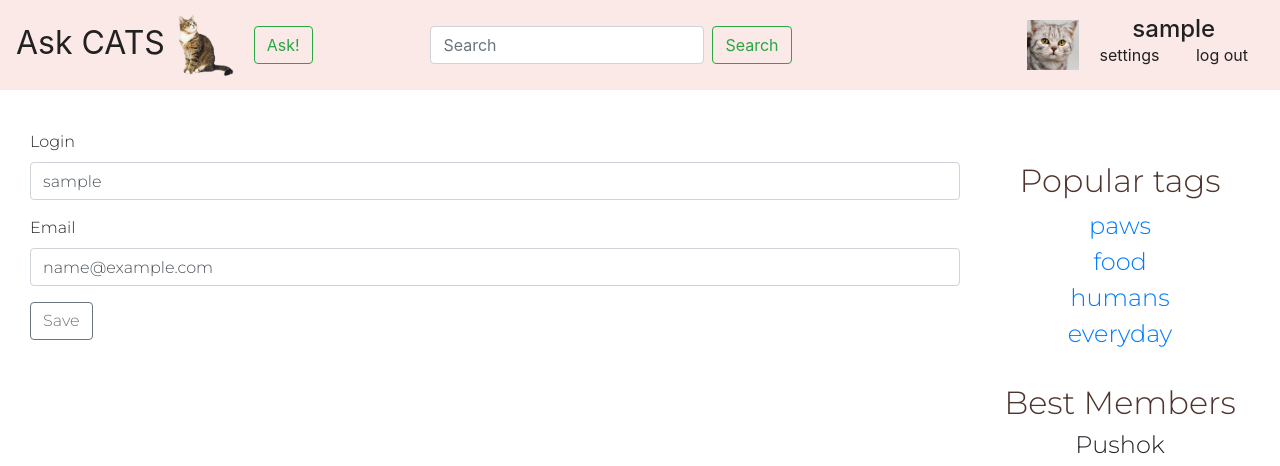
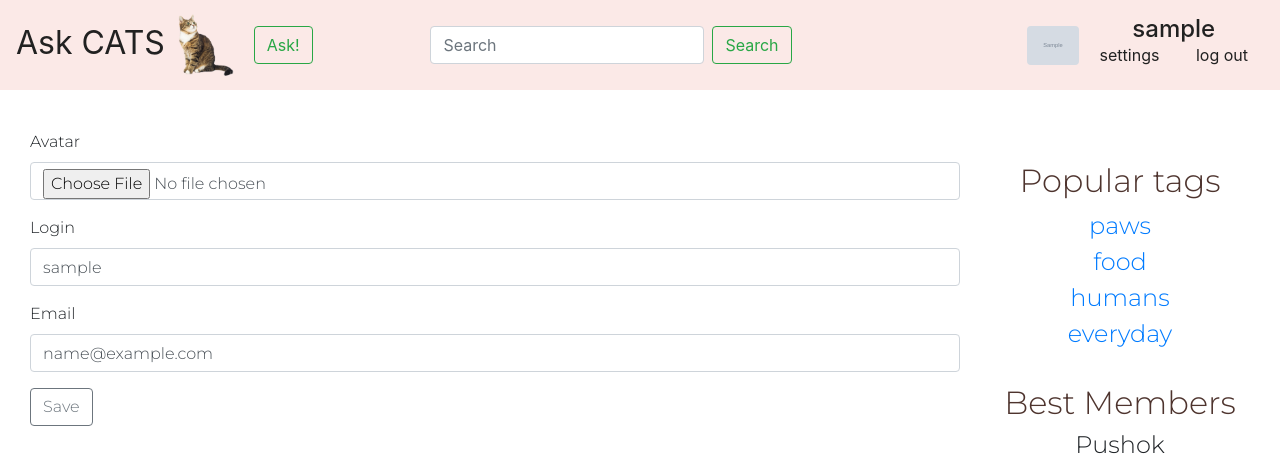
Before and after one commit to labzunova/WEB-TP-Homeworks, a Django app: page /settings/ in a window 1280 px wide. Shown: the top 466 px of the page. Run offline with Django 3.2, Linux system fonts and the light colour scheme; a user stored in the database is signed in; tables that the repository leaves empty hold one stand-in row (values such as "Sample post"); grey boxes marked "Sample" are stand-in pictures; some libraries are stand-ins or nearby versions.

Commit message:
troubles with pics

```diff
--- a/app/forms.py
+++ b/app/forms.py
@@ -44,6 +44,7 @@ class AskForm(forms.ModelForm):
     class Meta:
         model = Question
         fields = ['title', 'text', 'tags']
+
     error_messages = {'title': {'required': 'Enter a title'},
                       'text': {'required': 'Enter a question text'}}
 
@@ -57,9 +58,13 @@ class AnswerForm(forms.ModelForm):
         }
 
 
-class SettingsForm(forms.Form):
+class SettingsForm(forms.ModelForm):
     login = forms.CharField()
-    email = forms.CharField()
+    email = forms.EmailField()
+
+    class Meta:
+        model = Author
+        fields = ['avatar']
 
     def clean(self):
         cleaned_data = super(SettingsForm, self).clean()
--- a/app/models.py
+++ b/app/models.py
@@ -30,7 +30,7 @@ class Author(models.Model):
     #identificator = models.IntegerField(verbose_name='id юзера', default=0)
     user = models.OneToOneField(User, on_delete=models.CASCADE)
     user_name = models.CharField(max_length=256, verbose_name='Имя', default='null')
-    avatar = models.ImageField(default='askсats/static/images/test.jpg')
+    avatar = models.ImageField(default='askсats/static/images/test.jpg', upload_to='avatar/%Y/%m/%d/', verbose_name="avatar")
     objects = SettingsManager()
 
     def __str__(self):
--- a/app/views.py
+++ b/app/views.py
@@ -104,16 +104,19 @@ def settings(request):
     author = Author.objects.filter(user=request.user)[0]
     form = SettingsForm(init_data, initial=init_data)
     if request.POST:
-        form = SettingsForm(request.POST)
+        form = SettingsForm(request.POST, files=request.FILES,
+                            instance=request.user.author)
         if form.is_valid():
             username_field = form.cleaned_data.get('login')
             email_field = form.cleaned_data.get('email')
             user_ = request.user
             user_.username = username_field
             author.user_name = username_field
+            author.avatar = form.cleaned_data('avatar')
             user_.email = email_field
             author.save()
             user_.save()
+            form.save()
             # password_field = form.cleaned_data.get('email')
 
     return render(request, 'settings.html', {'form': form})
--- a/askcats/settings.py
+++ b/askcats/settings.py
@@ -129,3 +129,5 @@ STATICFILES_DIRS = [
 ]
 
 LOGIN_URL = '/login/'
+MEDIA_ROOT = os.path.join(BASE_DIR, 'uploads/')
+MEDIA_URL = '/uploads/'
--- a/askcats/urls.py
+++ b/askcats/urls.py
@@ -13,6 +13,9 @@ Including another URLconf
     1. Import the include() function: from django.urls import include, path
     2. Add a URL to urlpatterns:  path('blog/', include('blog.urls'))
 """
+
+from django.conf import settings
+from django.conf.urls.static import static
 from django.contrib import admin
 from django.urls import path
 
@@ -30,4 +33,4 @@ urlpatterns = [
     path('question/<int:no>/', views.question_page, name='askcats_question'),
     path('settings/', views.settings, name='askcats_settings'),
     path('', views.index),
-]
+] + static(settings.STATIC_URL, document_root=settings.STATIC_ROOT)
--- a/templates/inc/navbar_authorized.html
+++ b/templates/inc/navbar_authorized.html
@@ -12,7 +12,7 @@
     <button class="btn btn-outline-success my-2 my-sm-0" type="submit">Search</button>
   </form>
   <div class ='ml-auto'>
-      <img src='{% static "images/profile.jpg" %}' class='inline' style="width: 52px">
+      <img src= "{{ user.author.avatar.url }}" class='inline img rounded' style="width: 52px">
       <div class = 'inline'>
         <h4 class ='profile_box'>{{user.username}}</h4>
         <div class="navbar-right-links">
--- a/templates/question.html
+++ b/templates/question.html
@@ -6,7 +6,7 @@
           <div class="card" style='margin-top: 20px; margin-bottom: 32px; border-color: #880E4F'>
             <div class="card-body row">
               <div class="col-3">
-                <img src='{% static "images/profile.jpg" %}' style="width: 100px">
+                <img src='{{ question.user.author.avatar.url }}' style="width: 100px">
                 <h5 class='block' style="margin-top:4px; margin-left:8px;">{{question.user.user_name}}</h5>
                 <div class='likes block' style='margin-top: 10px'>
                  <a class='inline'>- </a>
--- a/templates/settings.html
+++ b/templates/settings.html
@@ -3,7 +3,7 @@
 {% load bootstrap4 %}
 
 {% block content %}
-    <form class="form" method="POST" action="/settings/">
+    <form class="form" method="POST" action="/settings/" novalidate enctype="multipart/form-data">
         {% csrf_token %}
         {% bootstrap_form form %}
 
```
Also changed, not shown: app/migrations/0004_auto_20201209_1426.py (added), app/migrations/0005_auto_20201209_1556.py (added), app/migrations/0006_auto_20201209_1557.py (added), static/images/test.jpeg (added), uploads/test.jpeg (renamed from static/images/test.jpg).
